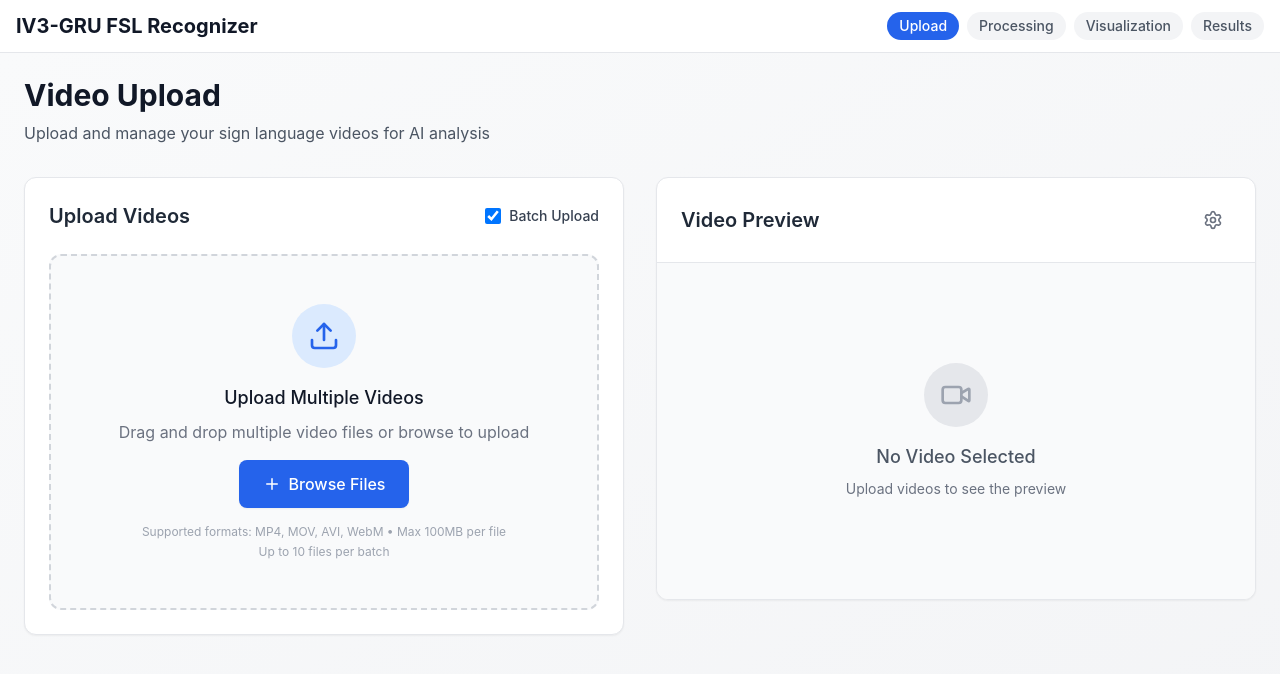
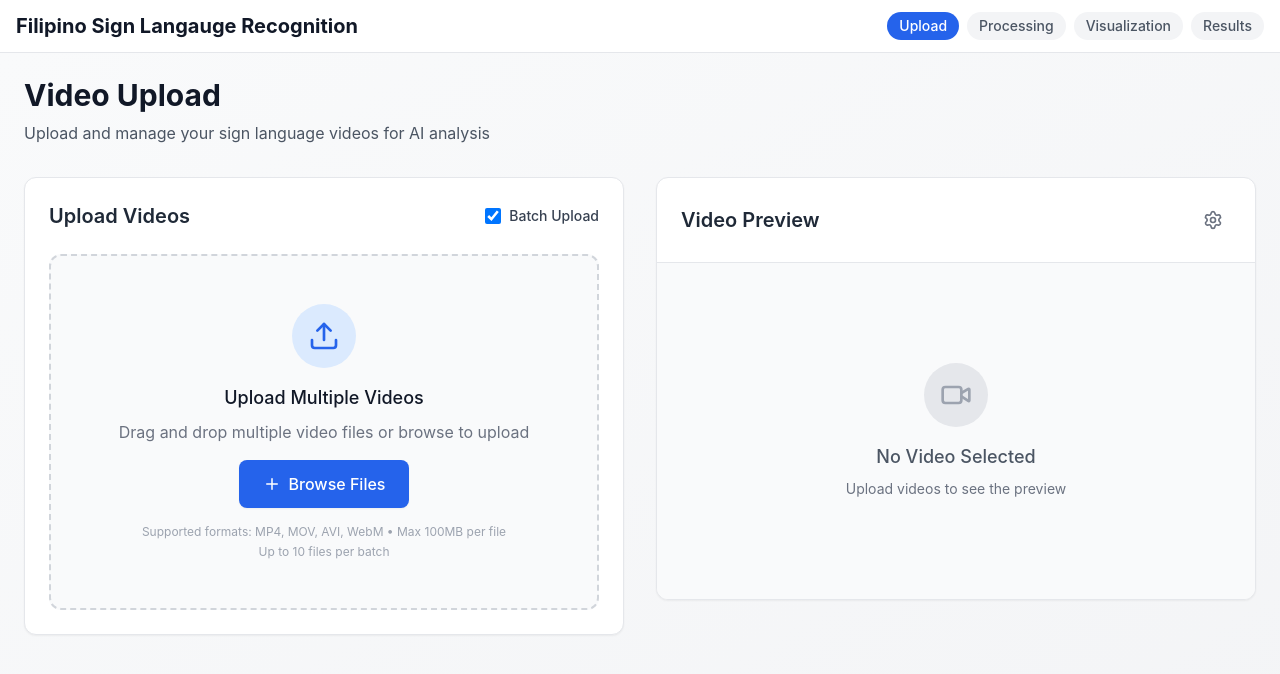
Before and after one commit to jeipab/transformer-vs-iv3gru, a React (Vite) app: page / in a window 1280 px wide. Shown: the top 674 px of the page. Built offline with nearby package versions, Linux system fonts and the light colour scheme.

Commit message:
fix: update application title to reflect Filipino Sign Language Recognition

```diff
--- a/src/components/app.jsx
+++ b/src/components/app.jsx
@@ -27,7 +27,7 @@
         {/* Navigation Bar */}
         <nav className="bg-white border-b border-gray-200 px-4 py-3">
             <div className="max-w-7xl mx-auto flex items-center justify-between">
-            <h1 className="text-xl font-bold text-gray-900">IV3-GRU FSL Recognizer</h1>
+            <h1 className="text-xl font-bold text-gray-900">Filipino Sign Langauge Recognition</h1>
             <div className="flex space-x-2">
                 {['upload', 'processing', 'visualization', 'results'].map((step) => (
                 <button
```
Also changed, not shown: 1 other file (tests, documents, lock files or other folders).
